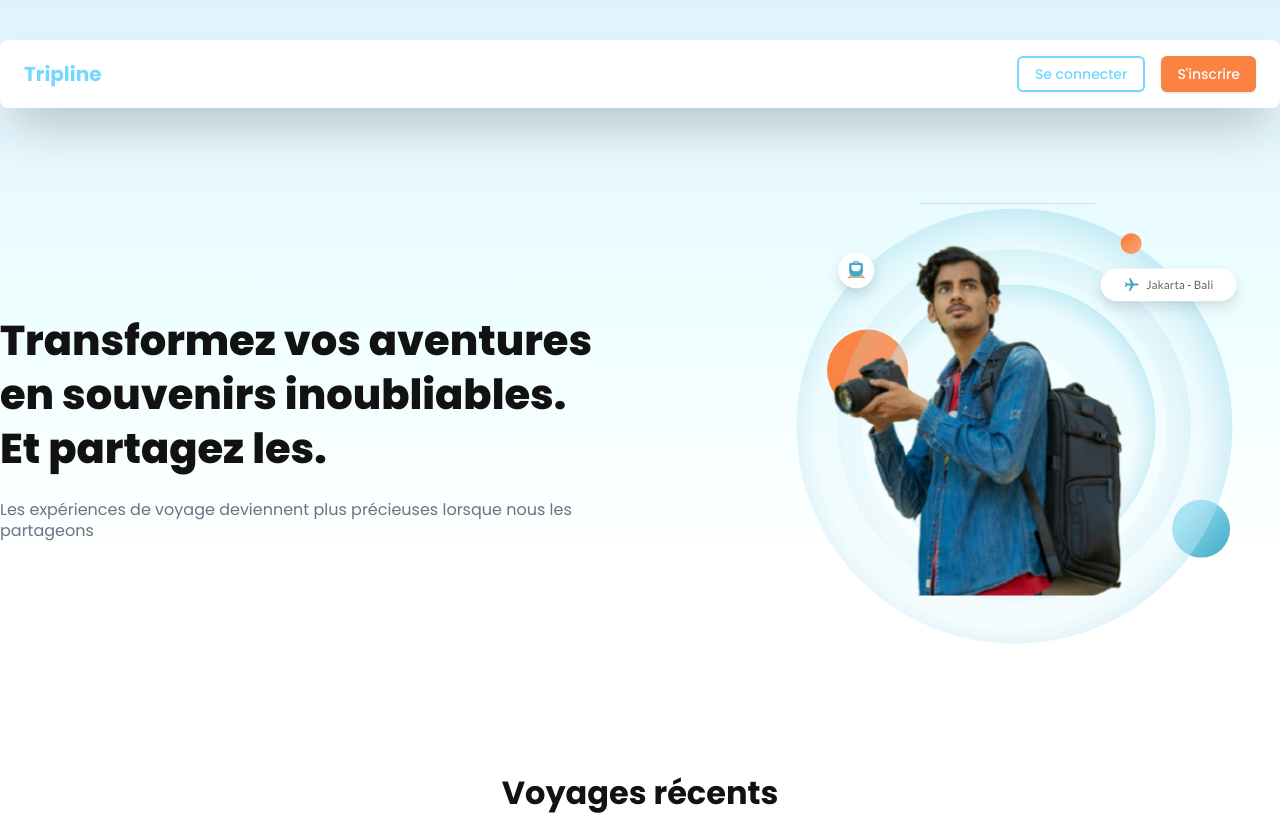
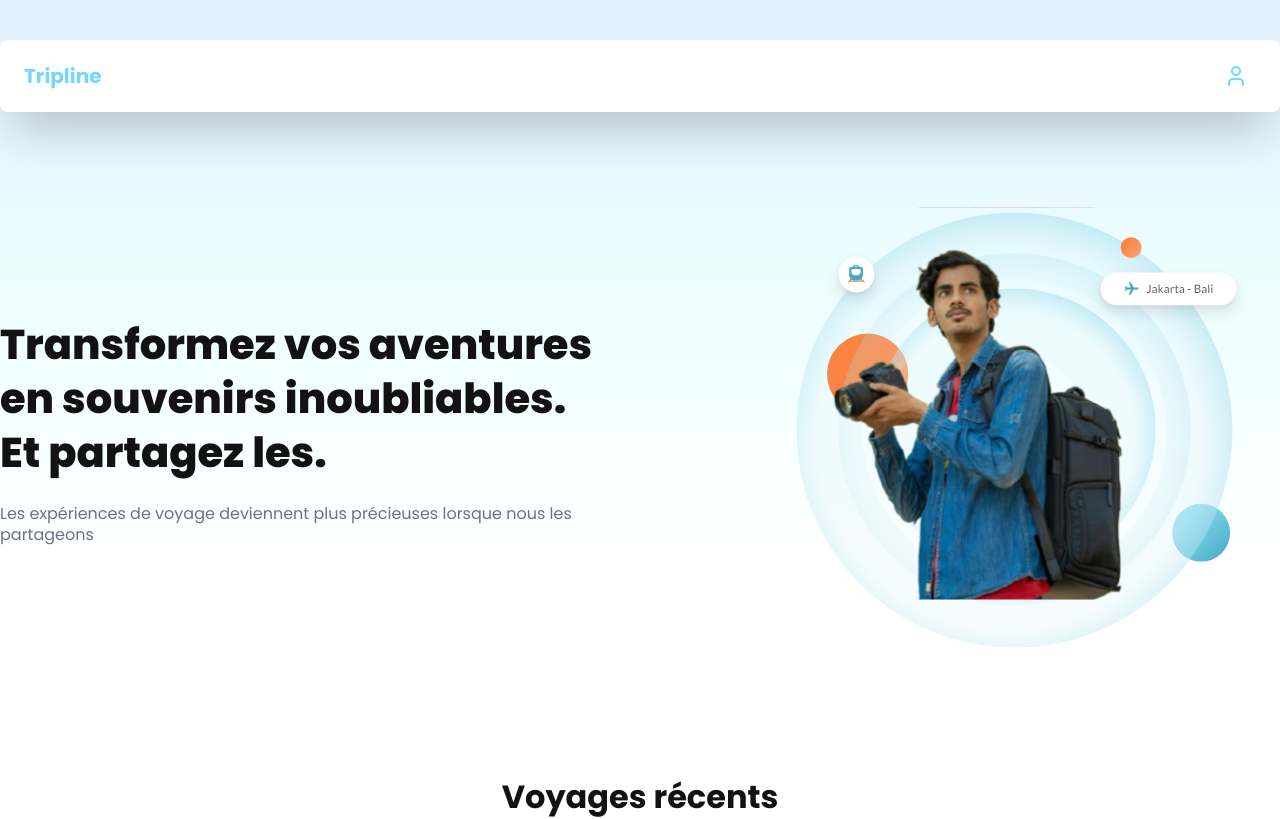
Before and after one commit to Marc-Philippe-dev/Tripline, a Next.js app: page / in a window 1280 px wide. Shown: the top 819 px of the page. Built offline with nearby package versions, Linux system fonts and the light colour scheme.

Commit message:
New NavBar + DropDown comp

```diff
--- a/src/app/components/Navbar.tsx
+++ b/src/app/components/Navbar.tsx
@@ -1,9 +1,15 @@
+"use client"
+
 import { Button } from '@/components/ui/button'
-import { Menu } from 'lucide-react'
+import { Menu, User } from 'lucide-react'
 import Link from 'next/link'
 import React from 'react'
+import UserDropdown from './UserDropdown'
 
 export default function Navbar() {
+
+  const isAuthenticated = true;
+
   return (
     <div className="container m-auto">
       <nav className="flex justify-between items-center py-4 px-6 rounded-lg bg-white shadow-2xl">
@@ -22,12 +28,18 @@ export default function Navbar() {
         </ul> */}
 
         <div className="hidden md:flex items-center space-x-4">
+          {isAuthenticated ? (
+            <UserDropdown />
+          ) : (
+            <>
               <Button variant="outline" className="border-2 border-primary text-primary hover:bg-primary/10">
                 <Link href="/login">Se connecter</Link>
               </Button>
               <Button className="bg-secondary hover:bg-secondary/50">
                 <Link href="/register">S'inscrire</Link>
               </Button>
+            </>
+          )}
         </div>
 
         <Menu size={24} className="md:hidden" />
--- /dev/null
+++ b/src/app/components/UserDropdown.tsx
@@ -0,0 +1,45 @@
+"use client"
+
+import { User, Settings, LogOut } from 'lucide-react'
+import Link from 'next/link'
+import { useState } from 'react'
+
+export default function UserDropdown() {
+    const [isOpen, setIsOpen] = useState(false)
+
+    return (
+        <div className="relative">
+            {/* Dropdown button */}
+            <button onClick={() => setIsOpen(!isOpen)} className="p-2 rounded-full hover:bg-gray-100 transition-colors">
+                <User className="h-6 w-6 text-primary" />
+            </button>
+
+            {/* Dropdown menu */}
+            {isOpen && (
+                <div className="absolute right-0 mt-6 w-48 bg-white rounded-md shadow-lg py-1 z-50">
+
+                    <div className="px-4 py-2 text-sm text-gray-700 font-semibold border-b">
+                        Mon compte
+                    </div>
+
+                    <Link href="/profile" className="flex items-center px-4 py-2 text-sm text-gray-700 hover:bg-gray-100">
+                        <User className="mr-2 h-4 w-4" />
+                        <span>Profil</span>
+                    </Link>
+
+                    <Link href="/settings" className="flex items-center px-4 py-2 text-sm text-gray-700 hover:bg-gray-100">
+                        <Settings className="mr-2 h-4 w-4" />
+                        <span>Paramètres</span>
+                    </Link>
+
+                    <div className="border-t my-1"></div>
+
+                    <Link href="/logout" className="flex items-center px-4 py-2 text-sm text-red-600 hover:bg-gray-100">
+                        <LogOut className="mr-2 h-4 w-4" />
+                        <span>Déconnexion</span>
+                    </Link>
+                </div>
+            )}
+        </div>
+    )
+}
```
Lines whose indentation alone changed are shown as unchanged.
